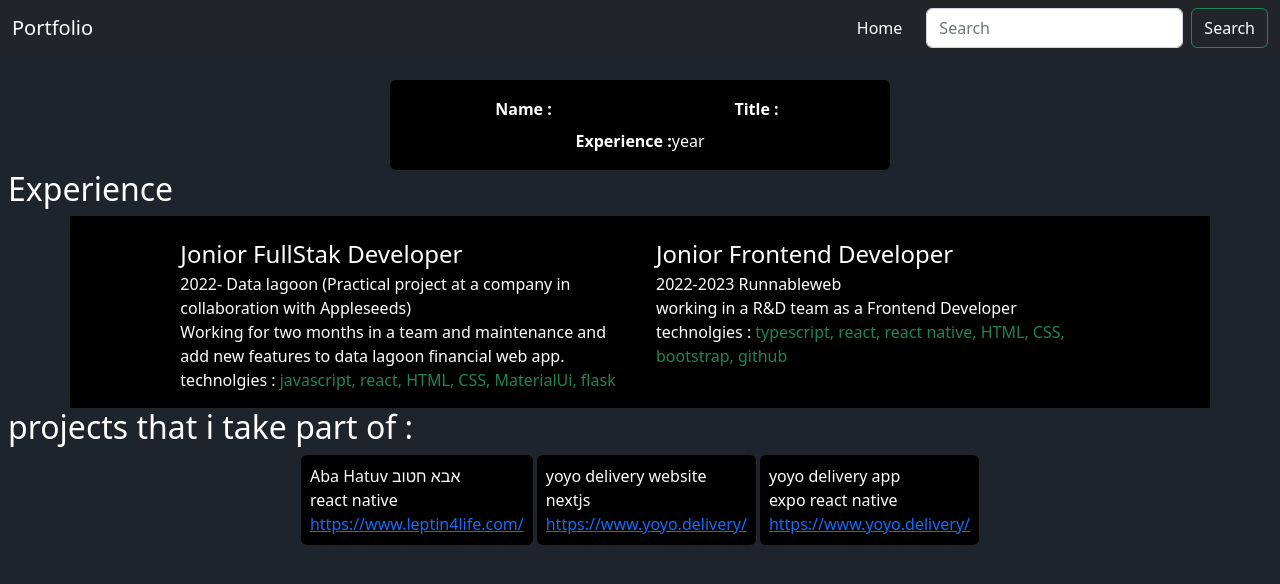
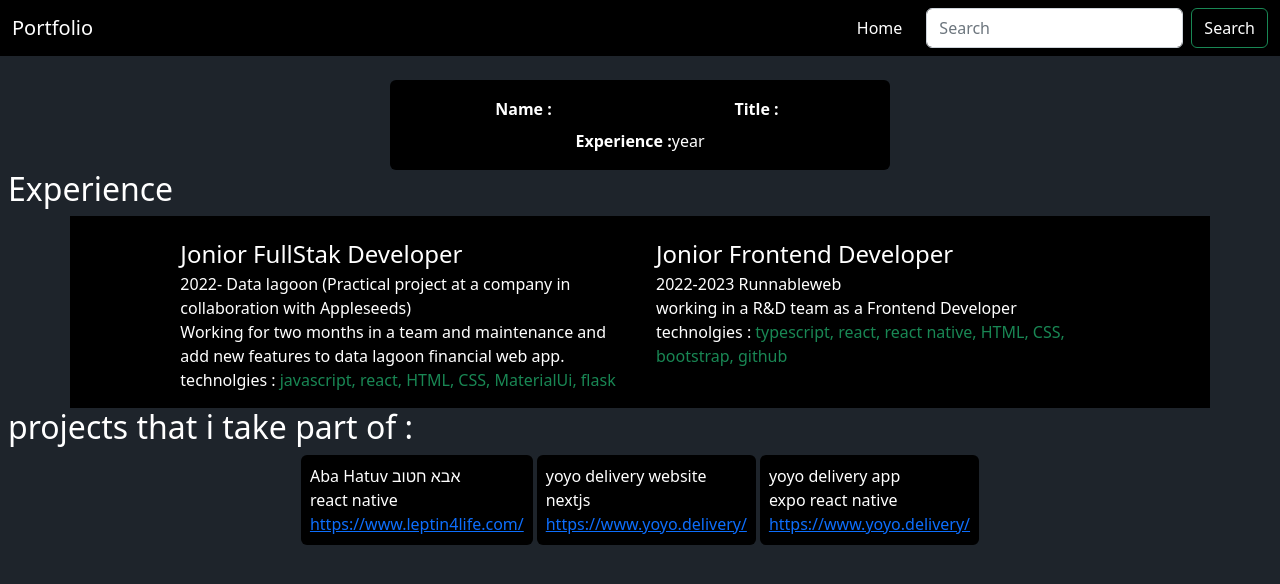
Before and after one commit to asadhmeed2/asadNx, a React (Vite) app in the folder packages/new-react-app/: page /Home in a window 1280 px wide. Shown: the top 584 px of the page. Built offline with nearby package versions, Linux system fonts and the light colour scheme; no server answers.

Commit message:
new-react-app :: change background color of the navbar

```diff
--- a/packages/new-react-app/src/shared/layout/navbar/NavBar.tsx
+++ b/packages/new-react-app/src/shared/layout/navbar/NavBar.tsx
@@ -3,7 +3,7 @@ import { Button, Container, Form, Nav, Navbar, Offcanvas } from 'react-bootstrap
 
 export const NavBar = () => {
   return (
-    <Navbar bg="dark" expand={'sm'} className="mb-3">
+    <Navbar bg="dark" expand={'sm'} className="mb-3 bg-black">
           <Container fluid>
             <Navbar.Brand href="#" className='text-white'>Portfolio</Navbar.Brand>
             <Navbar.Toggle aria-controls={`offcanvasNavbar-expand`} />
```
